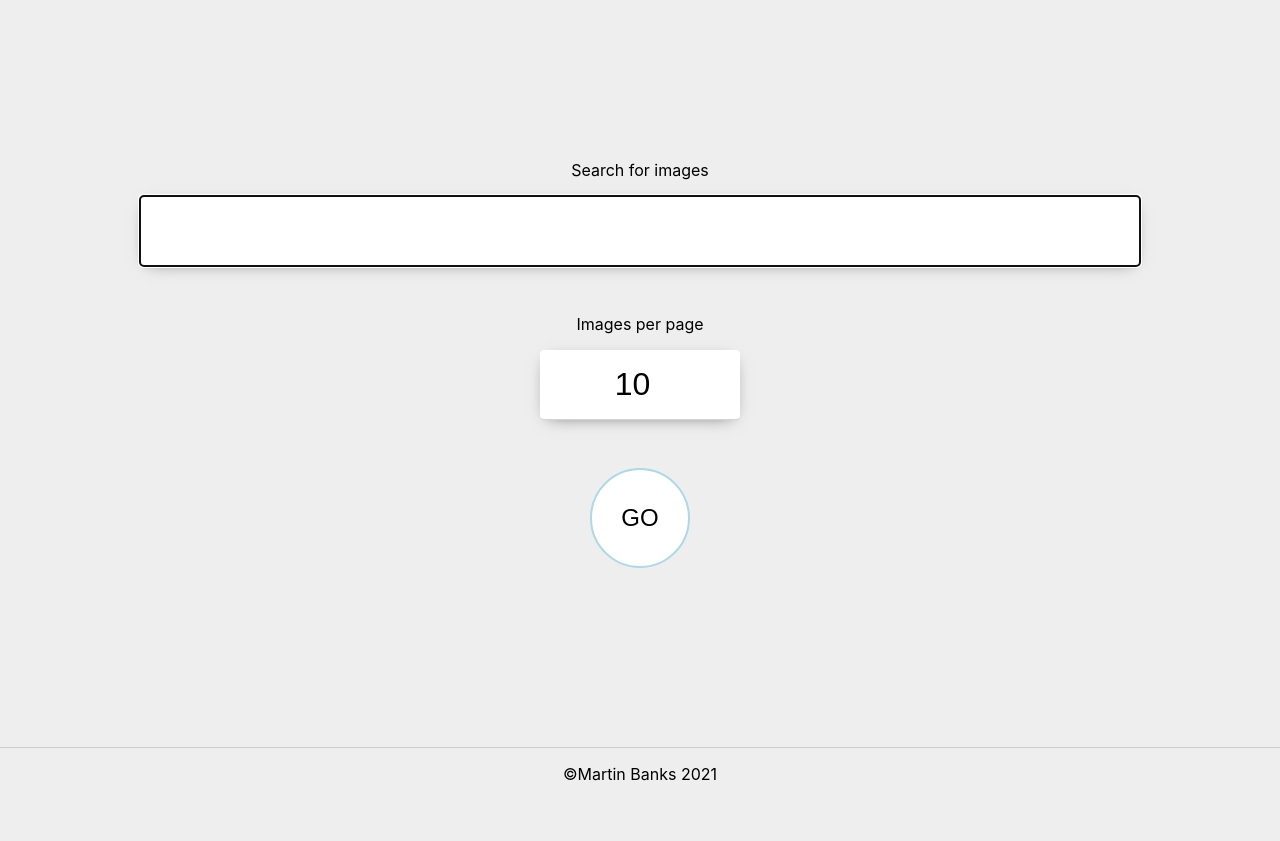
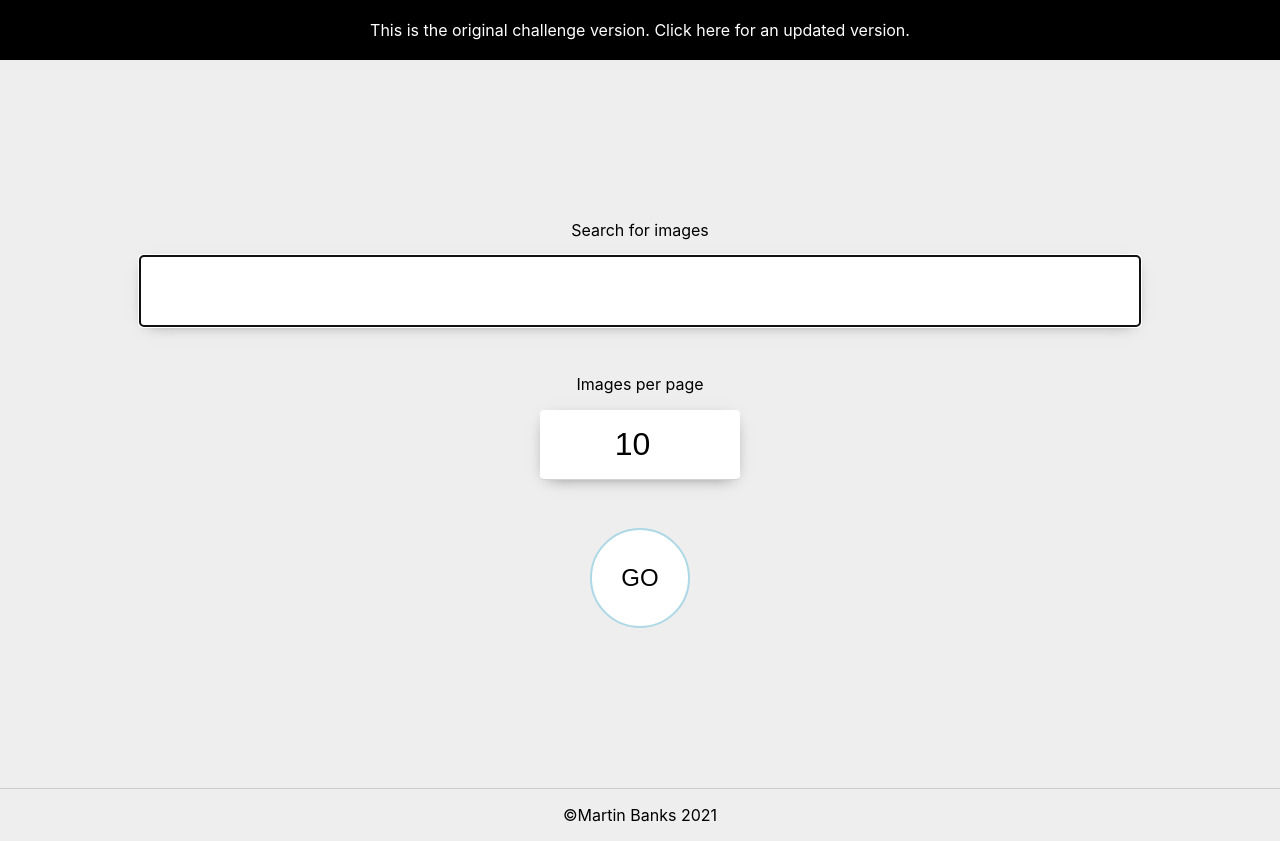
Before and after one commit to martin-banks/unsplash-challenge, a Next.js app: page / in a window 1280 px wide. Before the commit the page ends 800 px from the top, so only its background shows below. Built offline with nearby package versions, Linux system fonts and the light colour scheme.

Commit message:
adds update banner

```diff
--- /dev/null
+++ b/components/update-banner/index.js
@@ -0,0 +1,10 @@
+import styles from './styles.module.css'
+
+export default function UpdateBanner () {
+
+  return <>
+    <a className={ styles.banner } href="">
+      <p>This is the original challenge version. Click here for an updated version.</p>
+    </a>
+  </>
+}
--- /dev/null
+++ b/components/update-banner/styles.module.css
@@ -0,0 +1,12 @@
+.banner {
+  position: relative;
+  display: block;
+  top: 0;
+  left: 0;
+  width: 100%;
+  padding: 0.25rem;
+  background: black;
+  color: white;
+  text-align: center;
+  z-index: 999;
+}
--- a/pages/index.js
+++ b/pages/index.js
@@ -2,6 +2,7 @@ import Head from 'next/head'
 
 import Search from '../components/search'
 import ImageGrid from '../components/image-grid'
+import UpdateBanner from '../components/update-banner'
 
 import styles from '../styles/Home.module.css'
 
@@ -16,6 +17,7 @@ export default function Home (props) {
       </Head>
 
       <main className={styles.main}>
+        <UpdateBanner />
         <Search searchDetails={ props } />
         { props.searchResults && <ImageGrid searchResults={ props.searchResults } /> }
       </main>
```
